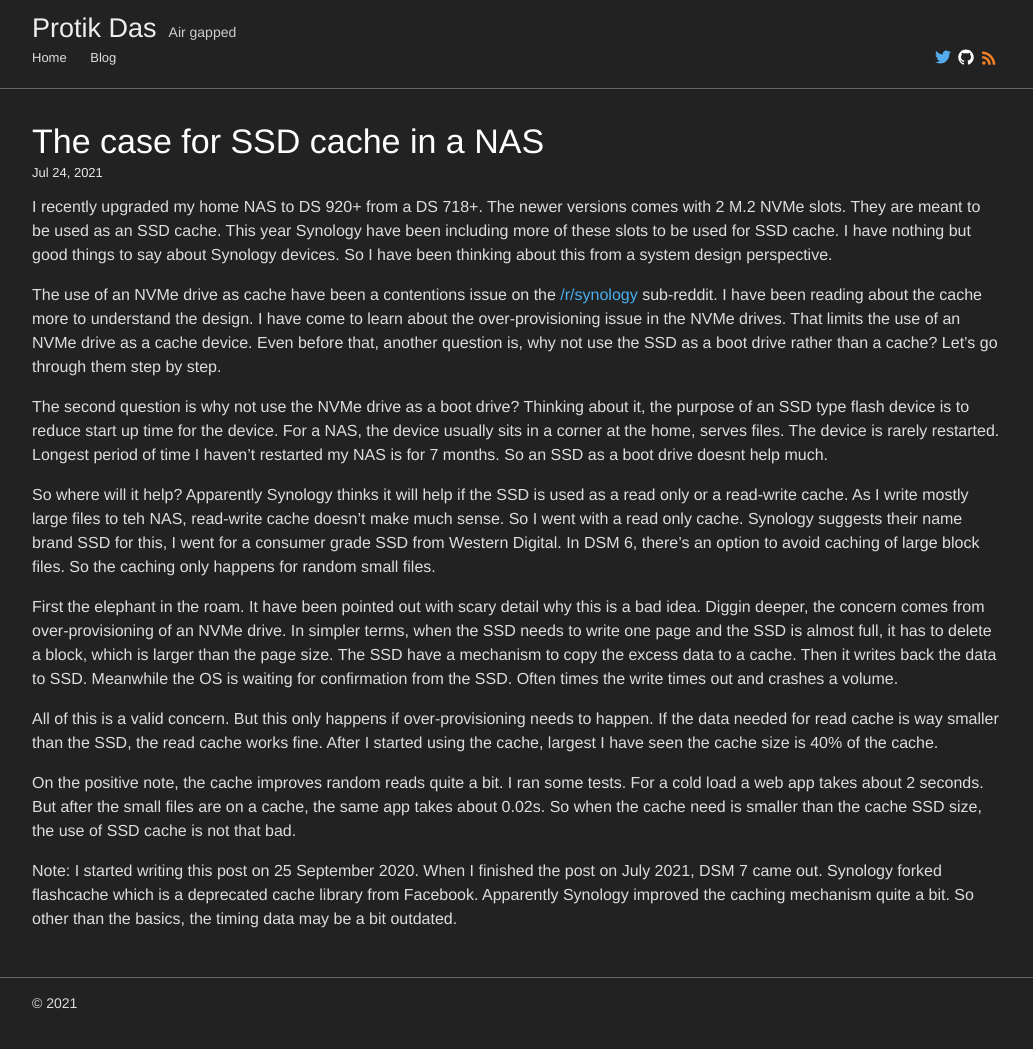
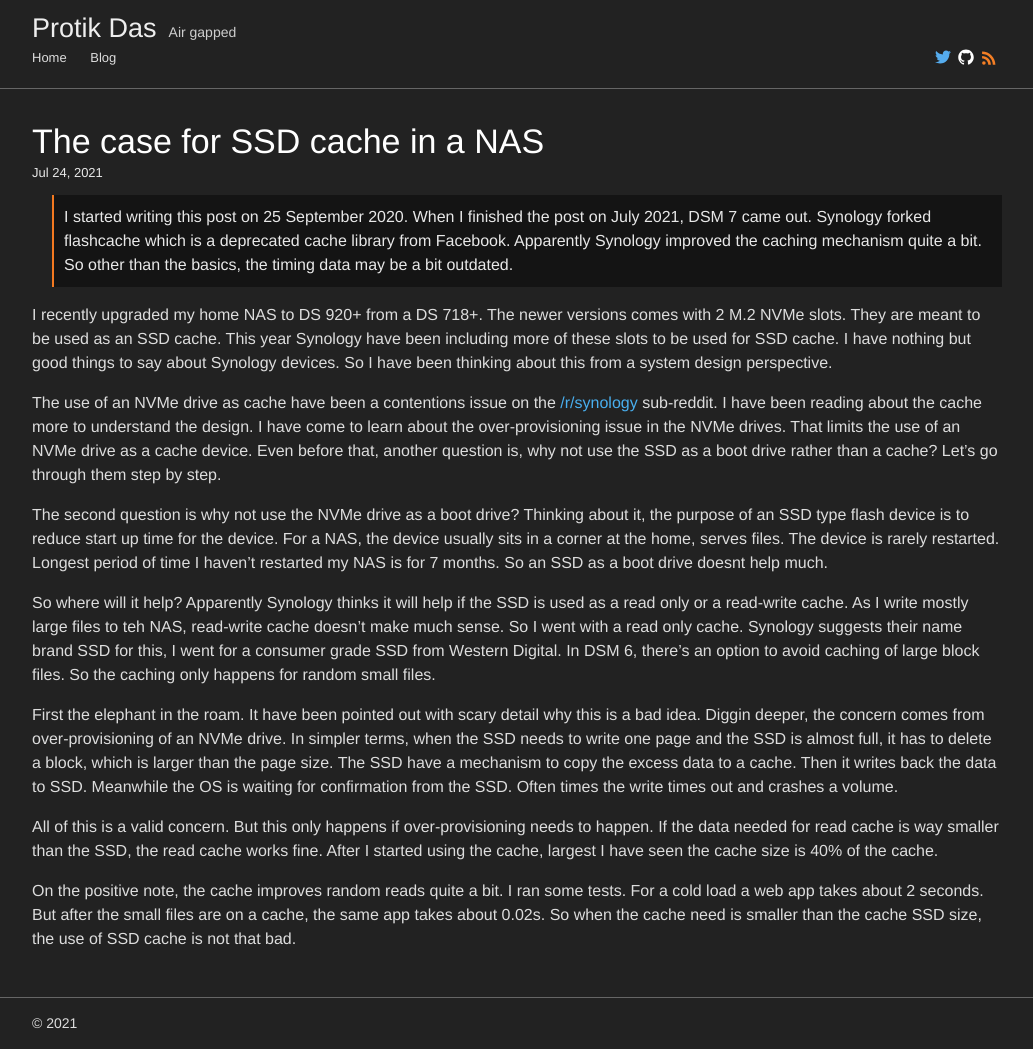
Before and after one commit to protik77/protik77.github.io, a Jekyll site: the page built from blog/_posts/2020-10-25-the-case-for-ssd-cache-in-nas.markdown, in a window 1280 px wide. Shown: the whole page, without its empty margins (123-1156 px from the left). Built offline with Jekyll 4.4.1, drawn with Linux system fonts in a browser that asks for light colours; comment, search, counter and statistics services are not loaded; part of the change alters nothing that is shown.

Commit message:
update note for blog

```diff
--- a/blog/_posts/2020-10-25-the-case-for-ssd-cache-in-nas.markdown
+++ b/blog/_posts/2020-10-25-the-case-for-ssd-cache-in-nas.markdown
@@ -4,6 +4,8 @@ author: Protik Das
 title:  "The case for SSD cache in a NAS"
 date:   2021-07-24
 ---
+
+> I started writing this post on 25 September 2020. When I finished the post on July 2021, DSM 7 came out. Synology forked flashcache which is a deprecated cache library from Facebook. Apparently Synology improved the caching mechanism quite a bit. So other than the basics, the timing data may be a bit outdated.
 
 I recently upgraded my home NAS to DS 920+ from a DS 718+. The newer versions comes with 2 M.2 NVMe slots. They are meant to be used as an SSD cache. This year Synology have been including more of these slots to be used for SSD cache. I have nothing but good things to say about Synology devices. So I have been thinking about this from a system design perspective.
 
@@ -18,5 +20,3 @@ First the elephant in the roam. It have been pointed out with scary detail why t
 All of this is a valid concern. But this only happens if over-provisioning needs to happen. If the data needed for read cache is way smaller than the SSD, the read cache works fine. After I started using the cache, largest I have seen the cache size is 40% of the cache.
 
 On the positive note, the cache improves random reads quite a bit. I ran some tests. For a cold load a web app takes about 2 seconds. But after the small files are on a cache, the same app takes about 0.02s. So when the cache need is smaller than the cache SSD size, the use of SSD cache is not that bad.
-
-Note: I started writing this post on 25 September 2020. When I finished the post on July 2021, DSM 7 came out. Synology forked flashcache which is a deprecated cache library from Facebook. Apparently Synology improved the caching mechanism quite a bit. So other than the basics, the timing data may be a bit outdated.
```
